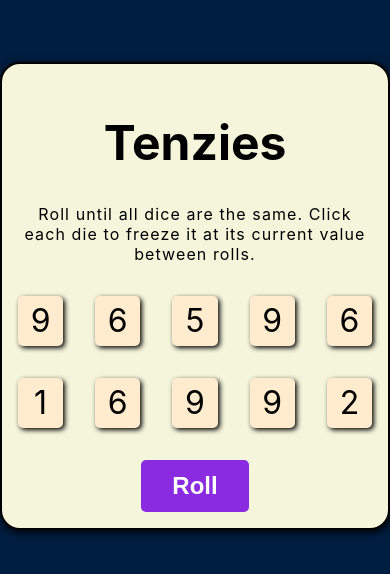
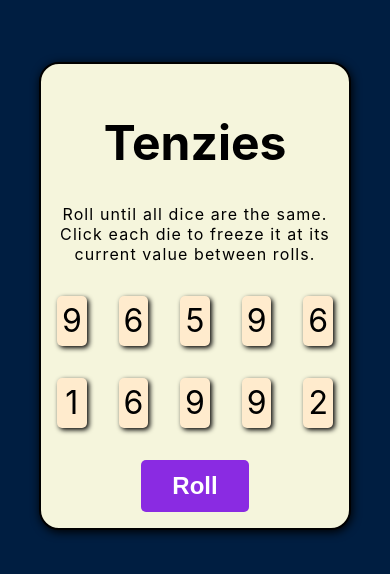
Before and after one commit to darshankharche/tenzies, a React (Create React App) app: page / in a window 390 px wide. Shown: the part 126-700 px from the top of the page. Built offline with nearby package versions, Linux system fonts and the light colour scheme.

Commit message:
handled bug for smaill screen

```diff
--- a/src/App.css
+++ b/src/App.css
@@ -39,7 +39,6 @@
 }
 
 .card{
-  margin: 0 auto;
   font-size: 2em;
   width: 100%;
   height: 50px;
@@ -76,3 +75,9 @@
 .red{
   background-color: rgb(255, 51, 0);
 }
+
+@media(max-width:500px){
+  .main-section{
+    max-width: 80%;
+  }
+}
```
